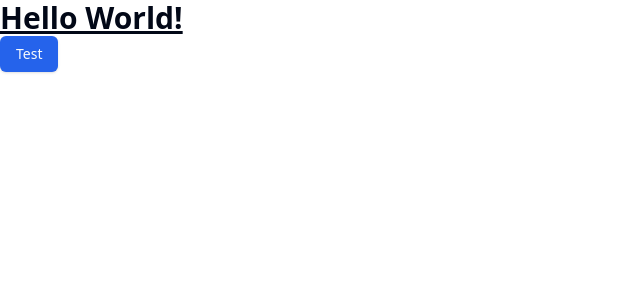
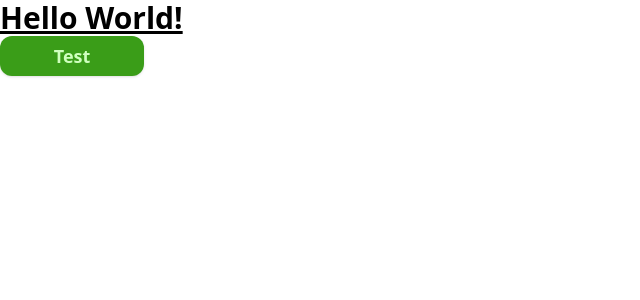
Before and after one commit to muxi-mini-project/2025-Muxi-Team-auditor-FrontEnd, a React (Vite) app: page / in a window 1280 px wide. Shown: the top 300 px of the page, without its empty margins (0-640 px from the left). Built offline with nearby package versions, Linux system fonts and the light colour scheme.

Commit message:
✨ feat(components): impl Button style

```diff
--- a/src/components/ui/Button.tsx
+++ b/src/components/ui/Button.tsx
@@ -5,31 +5,27 @@ import { cva, type VariantProps } from 'class-variance-authority';
 import { cn } from '@/utils/style';
 
 const buttonVariants = cva(
-  'inline-flex items-center justify-center gap-2 whitespace-nowrap rounded-md text-sm font-medium transition-colors focus-visible:outline-none focus-visible:ring-1 focus-visible:ring-ring disabled:pointer-events-none disabled:opacity-50 [&_svg]:pointer-events-none [&_svg]:size-4 [&_svg]:shrink-0',
+  'inline-flex items-center justify-center gap-2 whitespace-nowrap rounded-md text-lg font-bold transition-colors focus-visible:outline-none focus-visible:ring-1 focus-visible:ring-ring disabled:pointer-events-none disabled:opacity-50 [&_svg]:pointer-events-none [&_svg]:size-4 [&_svg]:shrink-0',
   {
     variants: {
       variant: {
-        default:
-          'bg-primary text-primary-foreground shadow hover:bg-primary/90',
-        destructive:
-          'bg-destructive text-destructive-foreground shadow-sm hover:bg-destructive/90',
-        outline:
-          'border border-input bg-background shadow-sm hover:bg-accent hover:text-accent-foreground',
-        secondary:
-          'bg-secondary text-secondary-foreground shadow-sm hover:bg-secondary/80',
-        ghost: 'hover:bg-accent hover:text-accent-foreground',
-        link: 'text-primary underline-offset-4 hover:underline',
-      },
-      size: {
-        default: 'h-9 px-4 py-2',
-        sm: 'h-8 rounded-md px-3 text-xs',
-        lg: 'h-10 rounded-md px-8',
-        icon: 'h-9 w-9',
+        // default:
+        //   'bg-primary text-primary-foreground shadow hover:bg-primary/90',
+        pass: 'bg-[#3A9D18] hover:bg-[#389A18] active:bg-[#369118] text-[#CFFFBE] shadow h-10 px-4 py-2 w-36 rounded-xl',
+        pending:
+          'bg-[#D9D9D9] hover:bg-[#CCCCCC] active:bg-[#BFBFBF] text-foreground shadow h-10 px-4 py-2 w-36 rounded-xl',
+        reject:
+          'bg-[#E75E1A] hover:bg-[#E45F1C] active:bg-[#D4581A] text-[#FBF5E2] shadow h-10 px-4 py-2 w-36 rounded-xl',
+        confirm:
+          'bg-[#FFEECF] hover:bg-[#FFE1B1] active:bg-[#FFD596] text-foreground shadow h-10 px-4 py-2 w-36 rounded-xl',
+        complete:
+          'bg-[#F29E26] text-[#FFF8ED] shadow h-12 px-4 py-2 w-28 rounded-md text-md font-semibold',
+        cancel:
+          'bg-[#FFEECF] text-foreground shadow h-12 px-4 py-2 w-28 rounded-md text-md font-semibold',
       },
     },
     defaultVariants: {
-      variant: 'default',
-      size: 'default',
+      variant: 'pass',
     },
   }
 );
@@ -41,11 +37,11 @@ export interface ButtonProps
 }
 
 const Button = React.forwardRef<HTMLButtonElement, ButtonProps>(
-  ({ className, variant, size, asChild = false, ...props }, ref) => {
+  ({ className, variant, asChild = false, ...props }, ref) => {
     const Comp = asChild ? Slot : 'button';
     return (
       <Comp
-        className={cn(buttonVariants({ variant, size, className }))}
+        className={cn(buttonVariants({ variant, className }))}
         ref={ref}
         {...props}
       />
--- a/src/index.css
+++ b/src/index.css
@@ -4,39 +4,20 @@
 
 @layer base {
 	:root {
-		--background: 0 0% 100%;
-		--foreground: 222.2 84% 4.9%;
-		--muted: 210 40% 96.1%;
-		--muted-foreground: 215.4 16.3% 46.9%;
-		--popover: 0 0% 100%;
-		--popover-foreground: 222.2 84% 4.9%;
-		--card: 0 0% 100%;
-		--card-foreground: 222.2 84% 4.9%;
-		--border: 214.3 31.8% 91.4%;
-		--input: 214.3 31.8% 91.4%;
-		--primary: 221.2 83.2% 53.3%;
-		--primary-foreground: 210 40% 98%;
-		--secondary: 210 40% 96.1%;
-		--secondary-foreground: 222.2 47.4% 11.2%;
-		--accent: 210 40% 96.1%;
-		--accent-foreground: 222.2 47.4% 11.2%;
-		--destructive: 0 84.2% 60.2%;
-		--destructive-foreground: 210 40% 98%;
-		--ring: 221.2 83.2% 53.3%;
-		--chart-1: 12 76% 61%;
-		--chart-2: 173 58% 39%;
-		--chart-3: 197 37% 24%;
-		--chart-4: 43 74% 66%;
-		--chart-5: 27 87% 67%;
-		--radius: 0.5rem;
-		--sidebar-background: 0 0% 98%;
-		--sidebar-foreground: 240 5.3% 26.1%;
-		--sidebar-primary: 240 5.9% 10%;
-		--sidebar-primary-foreground: 0 0% 98%;
-		--sidebar-accent: 240 4.8% 95.9%;
-		--sidebar-accent-foreground: 240 5.9% 10%;
-		--sidebar-border: 220 13% 91%;
-		--sidebar-ring: 217.2 91.2% 59.8%;
+		--accent-1: #FFFFFF;
+		--accent-2: #FFF8ED;
+		--accent-3: #FFEECF;
+		--accent-4: #FFE1B1;
+		--accent-5: #FFD596;
+		--accent-6: #FFC886;
+		--accent-7: #F1B775;
+		--accent-8: #E2A04E;
+		--accent-9: #FFA82E;
+		--accent-10: #F29E26;
+		--accent-11: #AF6600;
+		--accent-12: #4C361B;
+		--accent-13: #23201B;
+		--gray: #808080;
 	}
 
 	.dark {
@@ -75,7 +56,7 @@
 	}
 }
 
-@layer base {
+/* @layer base {
 	* {
 		@apply border-border;
 	}
@@ -83,4 +64,4 @@
 	body {
 		@apply bg-background text-foreground;
 	}
-}
+} */
--- /dev/null
+++ b/src/pages/components/index.tsx
@@ -0,0 +1,15 @@
+import { Button } from '@/components/ui/Button';
+
+export default function Page() {
+  return (
+    <div className="flex flex-wrap gap-4 m-4">
+      <Button>DEFAULT</Button>
+      <Button variant="pass">PASS</Button>
+      <Button variant="pending">PENDING</Button>
+      <Button variant="reject">REJECT</Button>
+      <Button variant="confirm">CONFIRM</Button>
+      <Button variant="complete">COMPLETE</Button>
+      <Button variant="cancel">CANCEL</Button>
+    </div>
+  );
+}
--- a/src/pages/index.tsx
+++ b/src/pages/index.tsx
@@ -4,7 +4,9 @@ import { Link } from 'react-router-dom';
 export default function Page() {
   return (
     <>
-      <h1 className="text-3xl font-bold underline">Hello World!</h1>
+      <h1 className="text-3xl font-bold underline bg-background">
+        Hello World!
+      </h1>
       <Link to="/test">
         <Button>Test</Button>
       </Link>
--- a/tailwind.config.js
+++ b/tailwind.config.js
@@ -7,62 +7,14 @@ export default {
 	theme: {
 		extend: {
 			colors: {
-				background: 'hsl(var(--background))',
-				foreground: 'hsl(var(--foreground))',
-				// card: {
-				// 	DEFAULT: 'hsl(var(--card))',
-				// 	foreground: 'hsl(var(--card-foreground))',
-				// },
-				// popover: {
-				// 	DEFAULT: 'hsl(var(--popover))',
-				// 	foreground: 'hsl(var(--popover-foreground))',
-				// },
-				primary: {
-					DEFAULT: 'hsl(var(--primary))',
-					foreground: 'hsl(var(--primary-foreground))',
-				},
-				secondary: {
-					DEFAULT: 'hsl(var(--secondary))',
-					foreground: 'hsl(var(--secondary-foreground))',
-				},
-				muted: {
-					DEFAULT: 'hsl(var(--muted))',
-					foreground: 'hsl(var(--muted-foreground))',
-				},
-				accent: {
-					DEFAULT: 'hsl(var(--accent))',
-					foreground: 'hsl(var(--accent-foreground))',
-				},
-				destructive: {
-					DEFAULT: 'hsl(var(--destructive))',
-					foreground: 'hsl(var(--destructive-foreground))',
-				},
-				border: 'hsl(var(--border))',
-				// input: 'hsl(var(--input))',
-				// ring: 'hsl(var(--ring))',
-				// chart: {
-				// 	'1': 'hsl(var(--chart-1))',
-				// 	'2': 'hsl(var(--chart-2))',
-				// 	'3': 'hsl(var(--chart-3))',
-				// 	'4': 'hsl(var(--chart-4))',
-				// 	'5': 'hsl(var(--chart-5))',
-				// },
-				// sidebar: {
-				// 	DEFAULT: 'hsl(var(--sidebar-background))',
-				// 	foreground: 'hsl(var(--sidebar-foreground))',
-				// 	primary: 'hsl(var(--sidebar-primary))',
-				// 	'primary-foreground': 'hsl(var(--sidebar-primary-foreground))',
-				// 	accent: 'hsl(var(--sidebar-accent))',
-				// 	'accent-foreground': 'hsl(var(--sidebar-accent-foreground))',
-				// 	border: 'hsl(var(--sidebar-border))',
-				// 	ring: 'hsl(var(--sidebar-ring))',
-				// },
+				background: 'var(--white)',
+				foreground: 'var(--black)',
 			},
-			borderRadius: {
-				lg: 'var(--radius)',
-				md: 'calc(var(--radius) - 2px)',
-				sm: 'calc(var(--radius) - 4px)',
-			},
+			// borderRadius: {
+			// 	lg: 'var(--radius)',
+			// 	md: 'calc(var(--radius) - 2px)',
+			// 	sm: 'calc(var(--radius) - 4px)',
+			// },
 		},
 	},
 	plugins: [],
```
Also changed, not shown: 1 other file (tests, documents, lock files or other folders).
